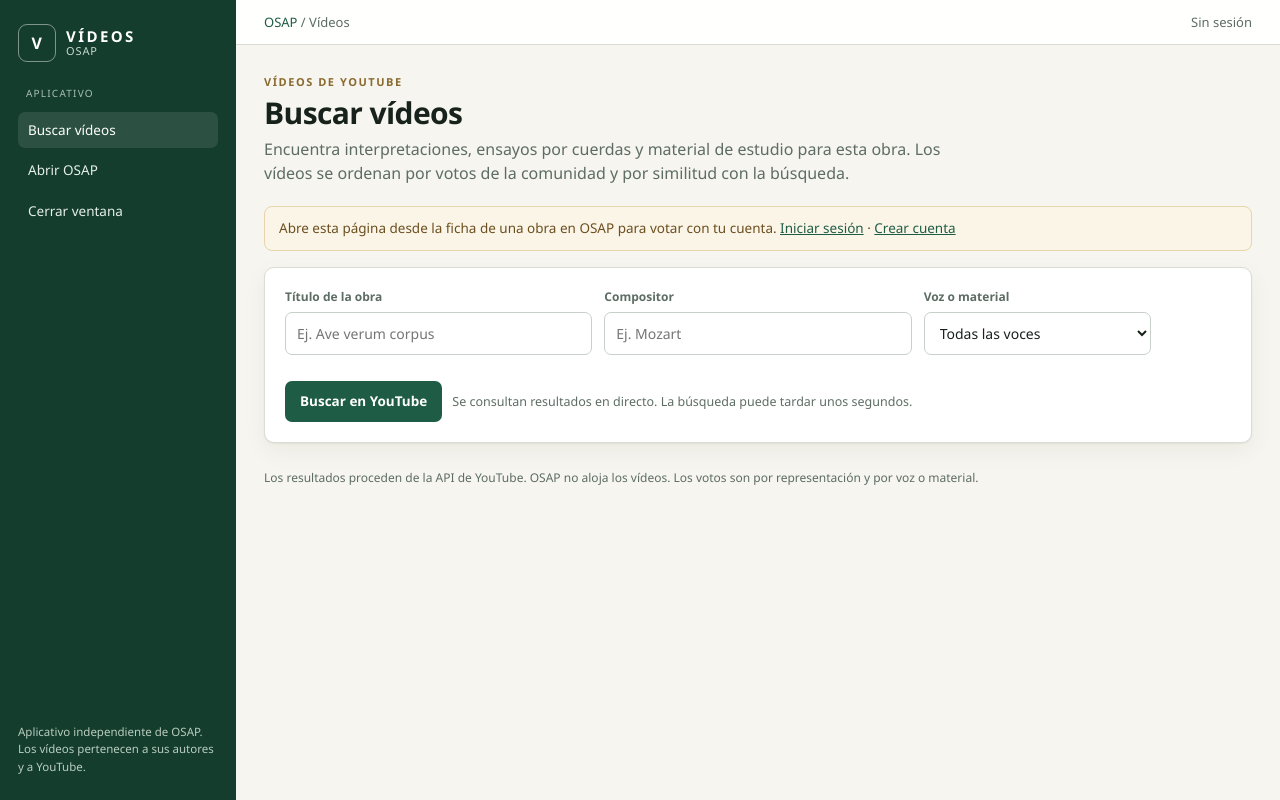
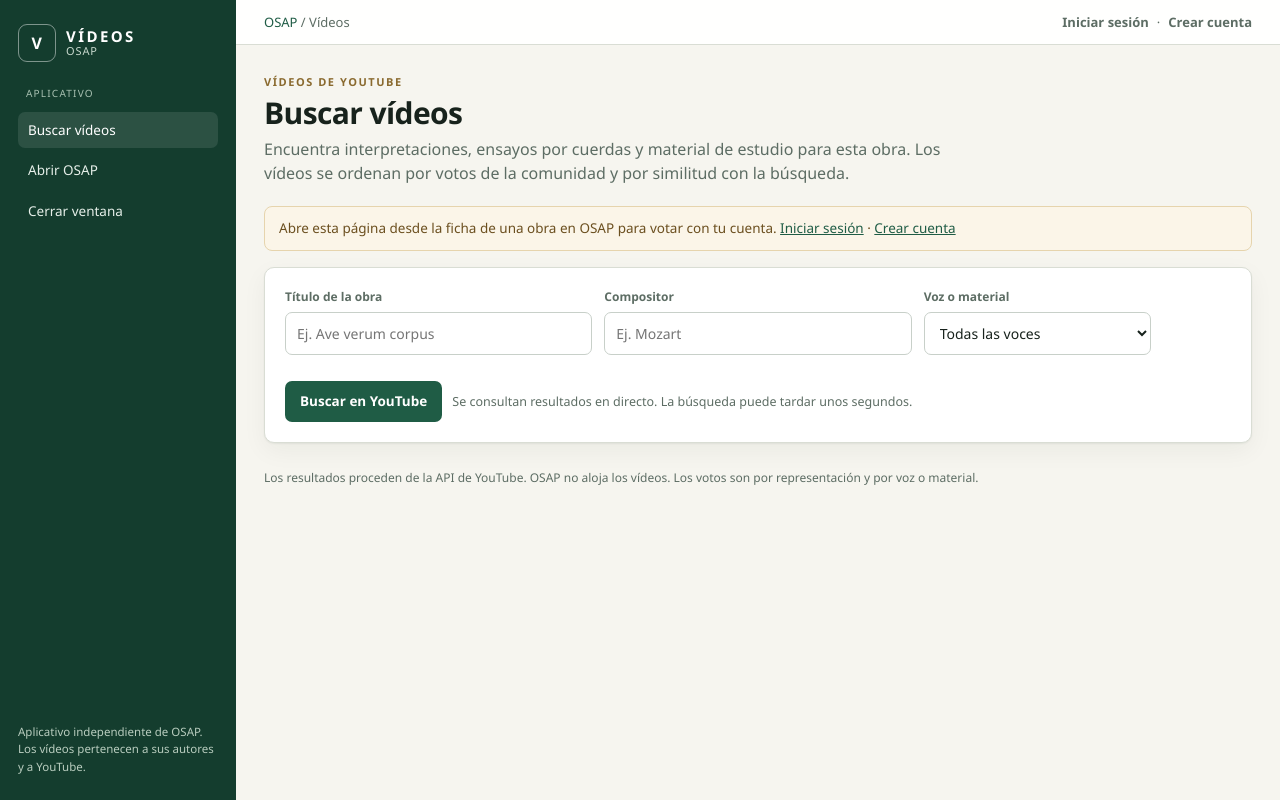
Before and after one commit to recursosformacion/osap-videos, a FastAPI app: page / in a window 1280 px wide. Run offline with FastAPI, Linux system fonts and the light colour scheme; parts of the project's set-up code (start-up, migrations or seed data) failed here and were passed over.

Commit message:
fix: enlaces de sesion visibles en la barra superior (0.2.2)

```diff
--- a/app.py
+++ b/app.py
@@ -23,7 +23,7 @@ from fastapi.staticfiles import StaticFiles
 from fastapi.templating import Jinja2Templates
 
 BASE_DIR = Path(__file__).resolve().parent
-APP_VERSION = "0.2.1"
+APP_VERSION = "0.2.2"
 LOGGER = logging.getLogger("osap_videos")
 sys.path.insert(0, str(BASE_DIR))
 
--- a/pyproject.toml
+++ b/pyproject.toml
@@ -4,7 +4,7 @@ build-backend = "setuptools.build_meta"
 
 [project]
 name = "osap-videos"
-version = "0.2.1"
+version = "0.2.2"
 description = "Aplicativo de búsqueda y votación de vídeos de YouTube para OSAP"
 requires-python = ">=3.11"
 dependencies = [
--- a/static/app.css
+++ b/static/app.css
@@ -68,6 +68,8 @@ a:hover { color: var(--osap-green-dark); }
 .breadcrumb { font-size: 13px; color: var(--osap-muted); }
 .breadcrumb a { text-decoration: none; }
 .session { font-size: 13px; color: var(--osap-muted); display: flex; align-items: center; gap: 8px; }
+.session-link { color: var(--osap-accent); font-weight: 600; text-decoration: none; }
+.session-link:hover { text-decoration: underline; }
 .dot { width: 7px; height: 7px; border-radius: 50%; background: var(--osap-green); display: inline-block; }
 .content { max-width: 1120px; margin: 0 auto; padding: 28px 28px 64px; }
 
--- a/templates/base.html
+++ b/templates/base.html
@@ -38,7 +38,9 @@
           <span class="dot" aria-hidden="true"></span>
           <span>{{ user_name }}</span>
         {% else %}
-          <span>Sin sesión</span>
+          <a class="session-link" href="{{ login_url }}" target="_blank" rel="noopener">Iniciar sesión</a>
+          <span aria-hidden="true">·</span>
+          <a class="session-link" href="{{ register_url }}" target="_blank" rel="noopener">Crear cuenta</a>
         {% endif %}
       </div>
     </header>
--- a/templates/index.html
+++ b/templates/index.html
@@ -21,9 +21,9 @@
 {% if error %}<div class="notice error" role="alert">{{ error }}</div>{% endif %}
 {% if notice %}<div class="notice ok">{{ notice }}</div>{% endif %}
 {% if token and not user %}
-  <div class="notice warn">La sesión de OSAP no es válida o ha caducado. Puedes buscar, pero no votar. <a href="{{ login_url }}">Iniciar sesión</a> · <a href="{{ register_url }}">Crear cuenta</a></div>
+  <div class="notice warn">La sesión de OSAP no es válida o ha caducado. Puedes buscar, pero no votar. <a href="{{ login_url }}" target="_blank" rel="noopener">Iniciar sesión</a> · <a href="{{ register_url }}" target="_blank" rel="noopener">Crear cuenta</a></div>
 {% elif not token %}
-  <div class="notice warn">Abre esta página desde la ficha de una obra en OSAP para votar con tu cuenta. <a href="{{ login_url }}">Iniciar sesión</a> · <a href="{{ register_url }}">Crear cuenta</a></div>
+  <div class="notice warn">Abre esta página desde la ficha de una obra en OSAP para votar con tu cuenta. <a href="{{ login_url }}" target="_blank" rel="noopener">Iniciar sesión</a> · <a href="{{ register_url }}" target="_blank" rel="noopener">Crear cuenta</a></div>
 {% elif user and not resource_id %}
   <div class="notice warn">Para votar, entra desde una representación concreta de la obra.</div>
 {% endif %}
```
Also changed, not shown: README.md.
